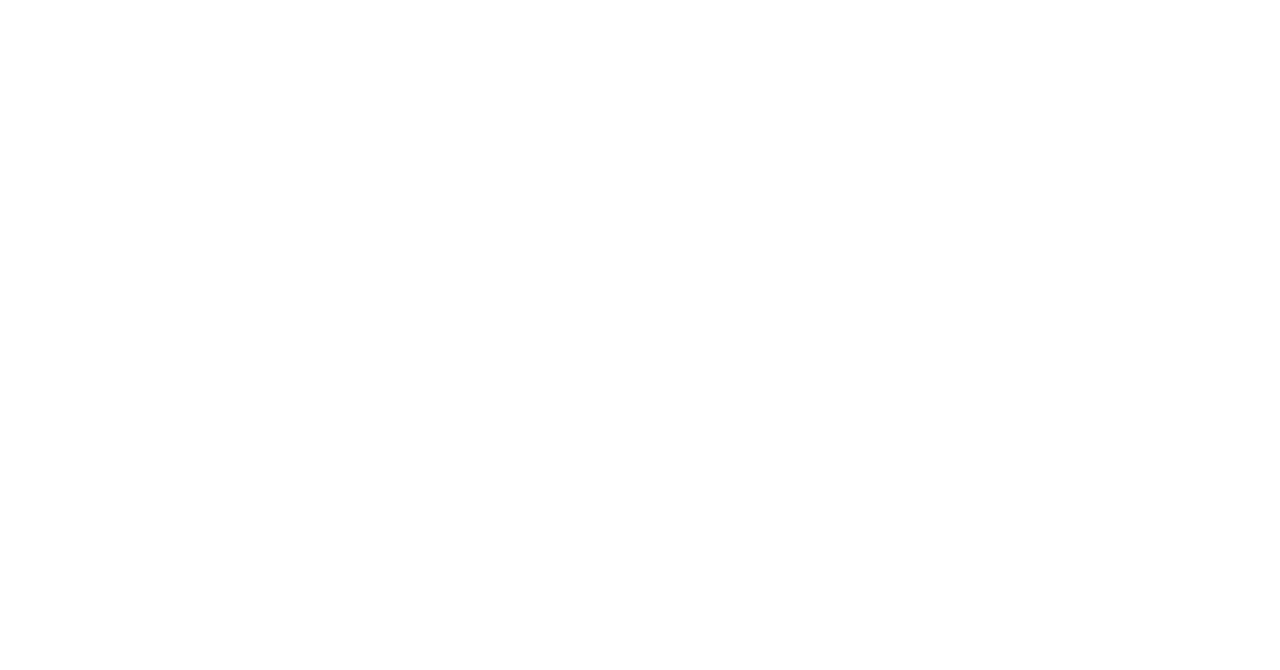
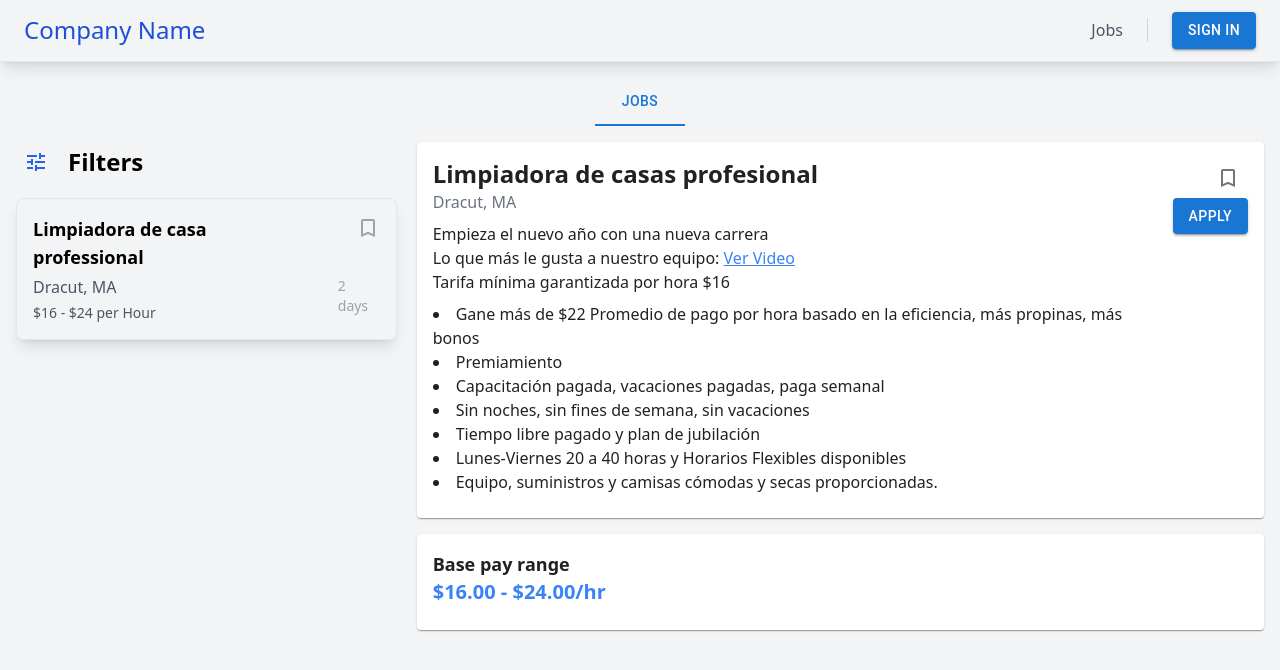
Before and after one commit to YosephSE/ATS, a Next.js app in the folder client/: page /jobs in a window 1280 px wide. Shown: the top 670 px of the page. Built offline with nearby package versions, Linux system fonts and the light colour scheme.

Commit message:
Basic UI for Jobs page

```diff
--- a/client/app/jobs/layout.tsx
+++ /dev/null
@@ -1,19 +0,0 @@
-import type { Metadata } from "next";
-// import "./globals.css";
-
-export const metadata: Metadata = {
-  title: "All Jobs",
-  description: "All Jobs",
-};
-
-export default function RootLayout({
-  children,
-}: Readonly<{
-  children: React.ReactNode;
-}>) {
-  return (
-    <html lang="en">
-      <body className="">{children}</body>
-    </html>
-  );
-}
--- a/client/app/jobs/page.tsx
+++ b/client/app/jobs/page.tsx
@@ -1,17 +1,97 @@
-import Head from 'next/head';
+"use client"
+import React, { useState } from 'react';
+import {
+  Button,
+  Card,
+  CardContent,
+  IconButton,
+  Tab,
+  Tabs
+} from '@mui/material';
+import { BookmarkBorder, Tune } from '@mui/icons-material';
+import Header from '@/components/Header';
+import FilterPanel from '@/components/FilterPanel';
+import JobCard from '@/components/JobCard';
 
+const Jobs = () => {
+  const [open, setOpen] = useState(false)
+  return (
+    <div className="min-h-screen bg-gray-100">
+      <Header page="home"/>
+      <main className="container mx-auto mt-4 px-4">
+        <div className='flex justify-center'>
+          <Tabs value={0} className="mb-4 ">
+            <Tab label="Jobs" />
+          </Tabs>
+        </div>
 
-export default function Home() {
-  return (
-    <div>
-      <Head>
-        <title>Glassdoor Clone</title>
-        <meta name="description" content="A Glassdoor clone created with Next.js and Tailwind CSS" />
-        <link rel="icon" href="/favicon.ico" />
-      </Head>
+        <div className='flex gap-5'>
+          <div>
+            <div className="flex items-center mb-4">
+              <IconButton onClick={() => setOpen(!open)}>
+                <Tune className="text-blue-600" />
+              </IconButton>
+              <h6 className='text-2xl font-semibold ml-3'>Filters</h6>
+            </div>
 
-      <main>
+            {
+              open && <FilterPanel />
+            }
+            <JobCard />
+          </div>
+          <div>
+            <Card className="mb-4">
+              <CardContent>
+                <div className="flex justify-between items-start">
+                  <div className="flex items-start flex-col">
+                    <h1 className="text-2xl font-bold">
+                      Limpiadora de casas profesional
+                    </h1>
+                    <p className="text-gray-500">
+                      Dracut, MA
+                    </p>
+                    <p className="mt-2">
+                      Empieza el nuevo año con una nueva carrera<br />
+                      Lo que más le gusta a nuestro equipo: <a href="https://www.youtube.com/watch?v=asFSbDbAw" className="text-blue-500 underline">Ver Video</a><br />
+                      Tarifa mínima garantizada por hora $16
+                    </p>
+                    <ul className="list-disc list-inside mt-2">
+                      <li>Gane más de $22 Promedio de pago por hora basado en la eficiencia, más propinas, más bonos</li>
+                      <li>Premiamiento</li>
+                      <li>Capacitación pagada, vacaciones pagadas, paga semanal</li>
+                      <li>Sin noches, sin fines de semana, sin vacaciones</li>
+                      <li>Tiempo libre pagado y plan de jubilación</li>
+                      <li>Lunes-Viernes 20 a 40 horas y Horarios Flexibles disponibles</li>
+                      <li>Equipo, suministros y camisas cómodas y secas proporcionadas.</li>
+                    </ul>
+                  </div>
+                  <div className="flex flex-col items-end">
+                    <IconButton>
+                      <BookmarkBorder />
+                    </IconButton>
+                    <Button variant="contained" color="primary" className="mt-2">
+                      Apply
+                    </Button>
+                  </div>
+                </div>
+              </CardContent>
+            </Card>
+
+            <Card>
+              <CardContent>
+                <h2 className="text-lg font-semibold">
+                  Base pay range
+                </h2>
+                <h3 className="text-xl font-bold text-blue-500">
+                  $16.00 - $24.00/hr
+                </h3>
+              </CardContent>
+            </Card>
+          </div>
+        </div>
       </main>
     </div>
   );
-}
+};
+
+export default Jobs;
--- /dev/null
+++ b/client/components/FilterPanel.tsx
@@ -0,0 +1,94 @@
+import React, { useState } from 'react';
+import { Box, Typography, Slider, Button, Checkbox, FormControlLabel, InputBase } from '@mui/material';
+import { Search } from '@mui/icons-material';
+
+const FilterPanel = () => {
+  const [priceRange, setPriceRange] = useState<number[]>([10, 100]);
+
+  const [jobTypes, setJobTypes] = useState({
+    fullTime: false,
+    partTime: false,
+    contract: false,
+  });
+
+  const [searchTerm, setSearchTerm] = useState('');
+
+  const handlePriceChange = (event: Event, newValue: number | number[]) => {
+    setPriceRange(newValue as number[]);
+  };
+
+  const handleJobTypeChange = (event: React.ChangeEvent<HTMLInputElement>) => {
+    setJobTypes({ ...jobTypes, [event.target.name]: event.target.checked });
+  };
+
+  const handleSearch = (event: React.ChangeEvent<HTMLInputElement>) => {
+    setSearchTerm(event.target.value);
+  };
+
+  return (
+    <div className="px-4 pb-4 rounded-lg max-w-[300px]">
+      <InputBase
+            placeholder="Search anything"
+            startAdornment={<Search className="text-gray-400 mr-2" />}
+            className="bg-white rounded-l px-4 py-2 border border-gray-300"
+            value={searchTerm}
+            onChange={handleSearch}
+        />
+      <div className='my-4'>
+        <h6 className='text-lg'>Job Type</h6>
+        <FormControlLabel
+          control={
+            <Checkbox
+              checked={jobTypes.fullTime}
+              onChange={handleJobTypeChange}
+              name="fullTime"
+              color="primary"
+            />
+          }
+          label="Full Time"
+        />
+        <FormControlLabel
+          control={
+            <Checkbox
+              checked={jobTypes.partTime}
+              onChange={handleJobTypeChange}
+              name="partTime"
+              color="primary"
+            />
+          }
+          label="Part Time"
+        />
+        <FormControlLabel
+          control={
+            <Checkbox
+              checked={jobTypes.contract}
+              onChange={handleJobTypeChange}
+              name="contract"
+              color="primary"
+            />
+          }
+          label="Contract"
+        />
+      </div>
+
+      <div className='my-4'>
+        <h6 className = "text-lg">Price Range</h6>
+        <Slider
+          value={priceRange}
+          onChange={handlePriceChange}
+          valueLabelDisplay="auto"
+          min={0}
+          max={500}
+          step={10}
+        />
+      </div>
+      <div className = "mt-4">
+        <Button variant="contained" color="primary" fullWidth>
+          Apply Filters
+        </Button>
+      </div>
+    </div>
+  );
+};
+
+export default FilterPanel;
--- a/client/components/Header.tsx
+++ b/client/components/Header.tsx
@@ -7,7 +7,7 @@ import { setLogin } from '@/redux/slices/ModalSlice'
 import { useRouter } from 'next/navigation'
 
 interface Props {
-    page: string
+    page: "home" | "roles"
 }
 
 const Header = ({ page }: Props) => {
--- /dev/null
+++ b/client/components/JobCard.tsx
@@ -0,0 +1,21 @@
+import BookmarkBorderIcon from '@mui/icons-material/BookmarkBorder';
+
+const JobCard = () => {
+  return (
+    <div className="border gap-4 rounded-lg shadow-lg p-4 flex justify-between items-start w-full max-w-md">
+      <div className='flex flex-col gap-1'>
+        <h2 className="text-lg font-semibold">Limpiadora de casa professional</h2>
+        <p className="text-gray-600">Dracut, MA</p>
+        <p className="text-gray-600 text-sm">$16 - $24 per Hour</p>
+      </div>
+      <div className="flex flex-col space-y-9 items-end justify-between">
+        <div>
+            <BookmarkBorderIcon className="text-gray-400" />
+        </div>
+        <p className="text-gray-400 text-sm">2 days</p>
+      </div>
+    </div>
+  );
+};
+
+export default JobCard;
```
